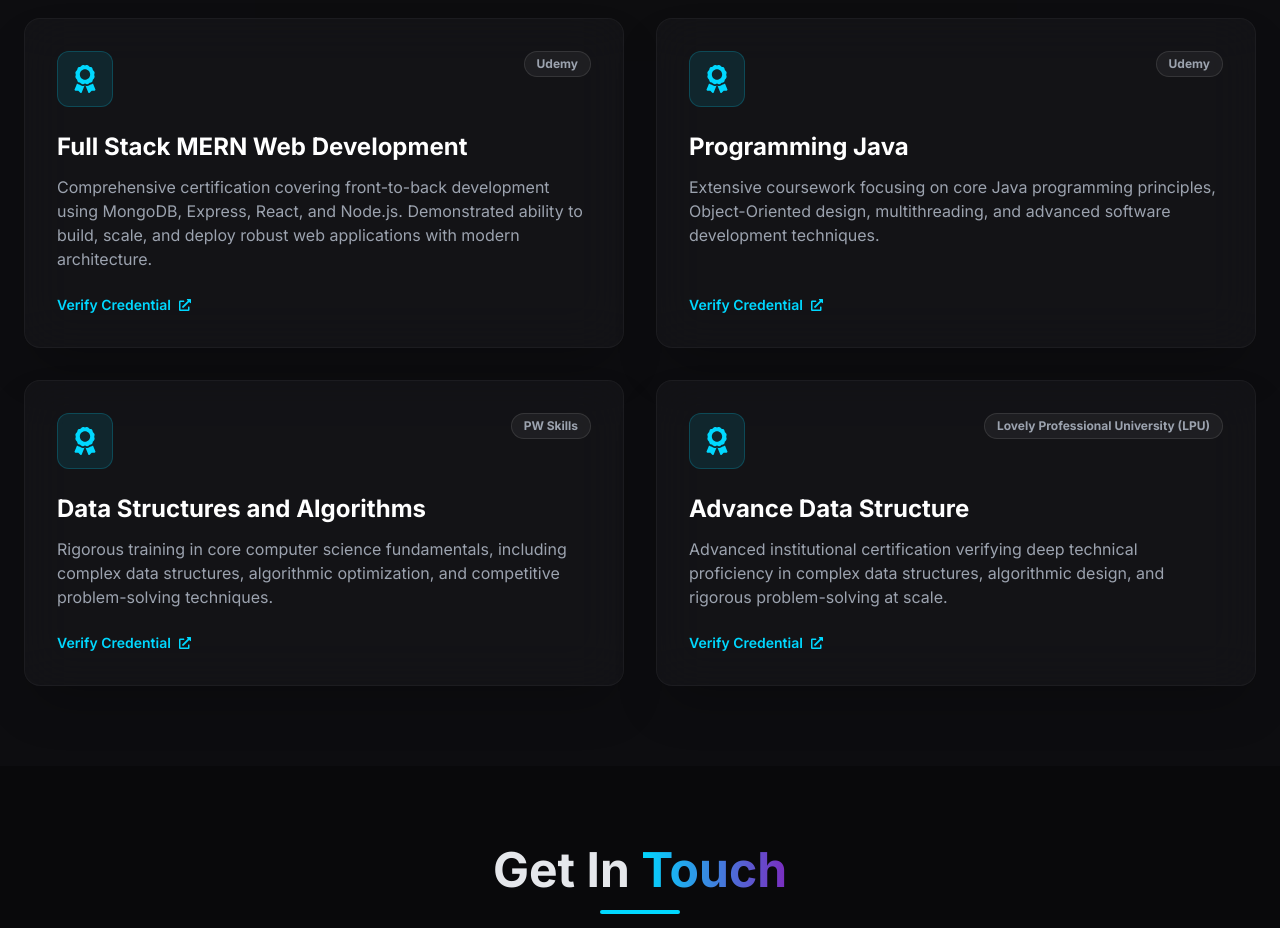
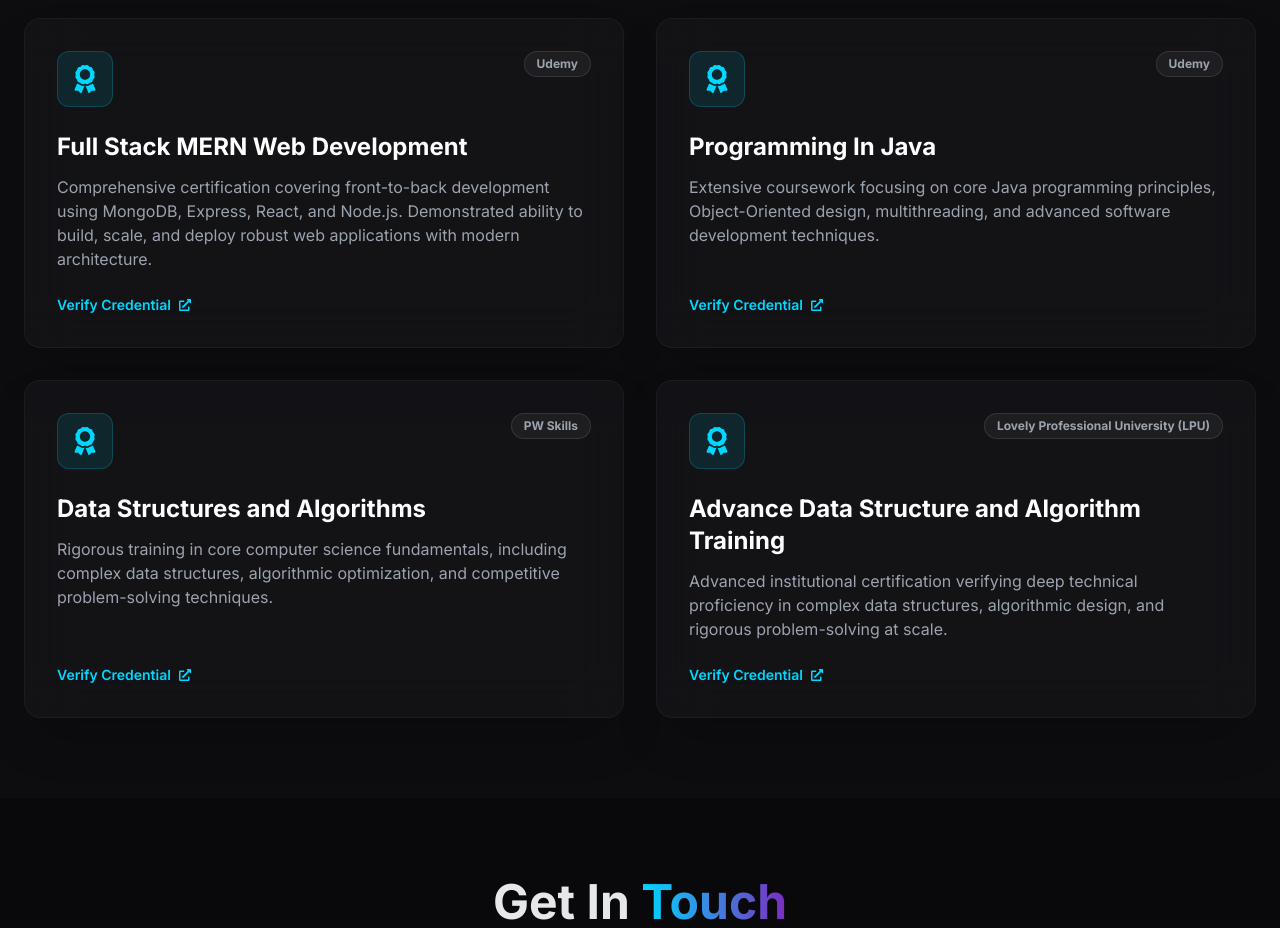
Before and after one commit to softways1/my-portfolio, a React app in the folder frontend/: page / in a window 1280 px wide. Shown: the part 3880-4808 px from the top of the page. Built offline with nearby package versions, Linux system fonts and the light colour scheme; the HTML template or start-up script is replaced by a standard one.

Commit message:
Update certificate titles for clarity

```diff
--- a/frontend/src/components/Certificates.jsx
+++ b/frontend/src/components/Certificates.jsx
@@ -12,7 +12,7 @@ const Certificates = () => {
       link: 'https://www.udemy.com/certificate/UC-6695b7df-c23f-4785-8cbd-23c5d7400fa0/',
     },
     {
-      title: 'Programming Java',
+      title: 'Programming In Java',
       issuer: 'Udemy',
       date: 'Obtained',
       description: 'Extensive coursework focusing on core Java programming principles, Object-Oriented design, multithreading, and advanced software development techniques.',
@@ -26,7 +26,7 @@ const Certificates = () => {
       link: 'https://pwskills.com/learn/certificate/8dd0c28c-0e4e-434c-882f-a652876e3dfd/',
     },
     {
-      title: 'Advance Data Structure',
+      title: 'Advance Data Structure and Algorithm Training',
       issuer: 'Lovely Professional University (LPU)',
       date: 'Aug 20, 2025',
       description: 'Advanced institutional certification verifying deep technical proficiency in complex data structures, algorithmic design, and rigorous problem-solving at scale.',
```
